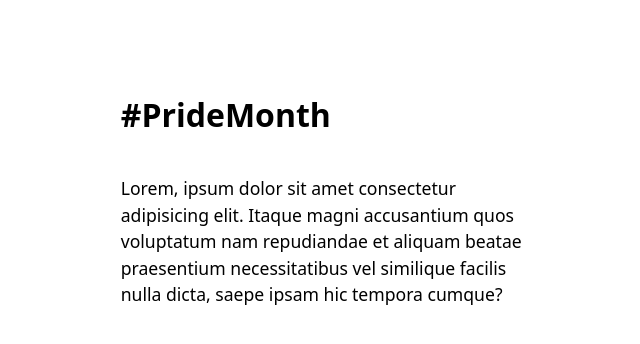
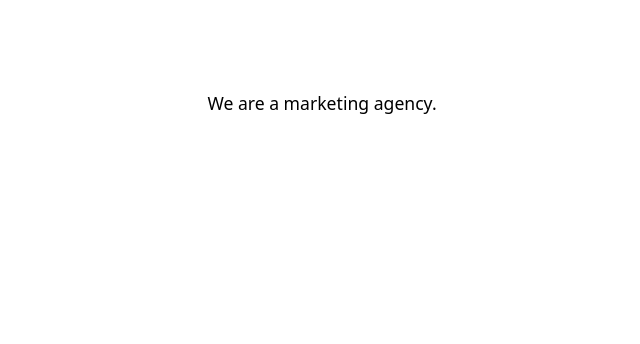
Before and after one commit to wasim-ullah/sa, a plain HTML site: page index.html in a window 1280 px wide. Shown: the whole page, without its empty margins (318-958 px from the left). Drawn offline with Linux system fonts and the light colour scheme.

Commit message:
Update index.html

```diff
--- a/index.html
+++ b/index.html
@@ -45,7 +45,6 @@ a {
     </style>
 </head>
 <body>
-  <h1>#PrideMonth</h1>
-<p>Lorem, ipsum dolor sit amet consectetur adipisicing elit. Itaque magni accusantium quos voluptatum nam repudiandae et aliquam beatae praesentium necessitatibus vel similique facilis nulla dicta, saepe ipsam hic tempora cumque?</p>
+<p>We are a marketing agency.</p>
 </body>
 </html>
```
